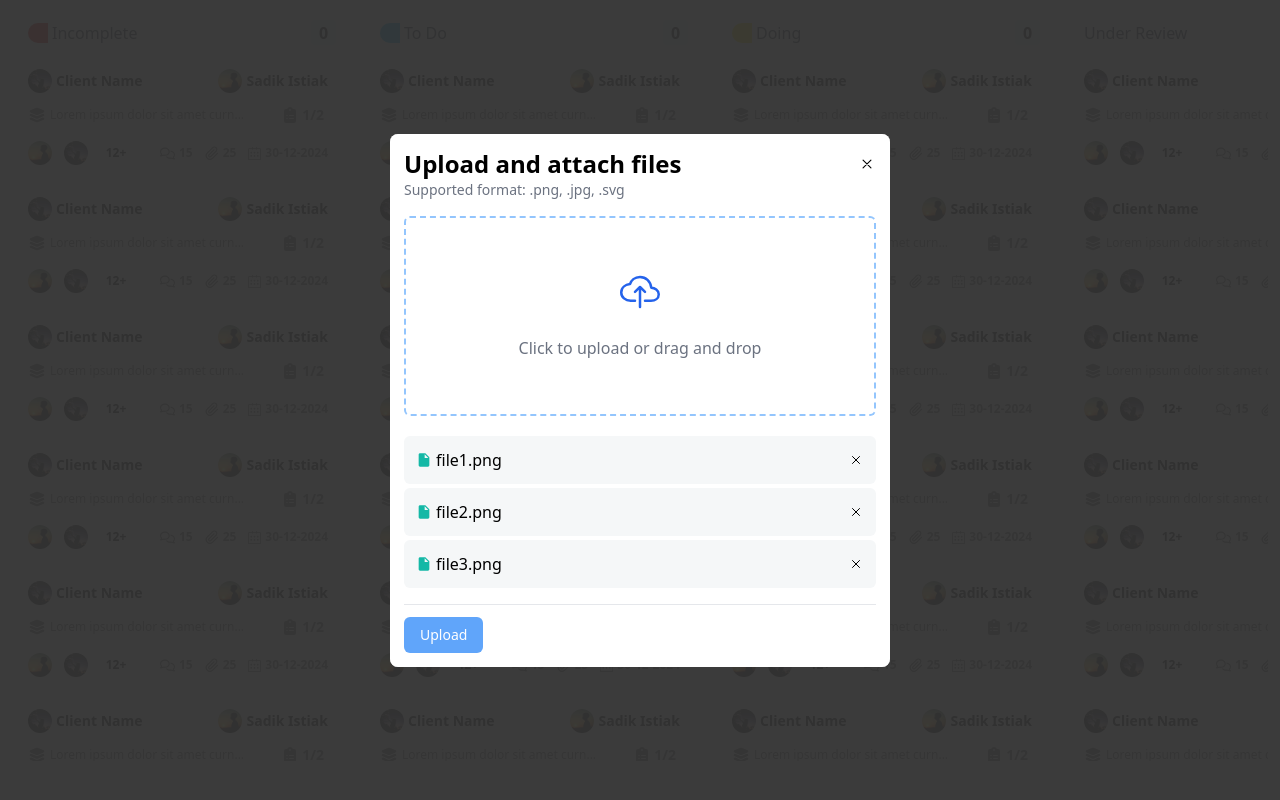
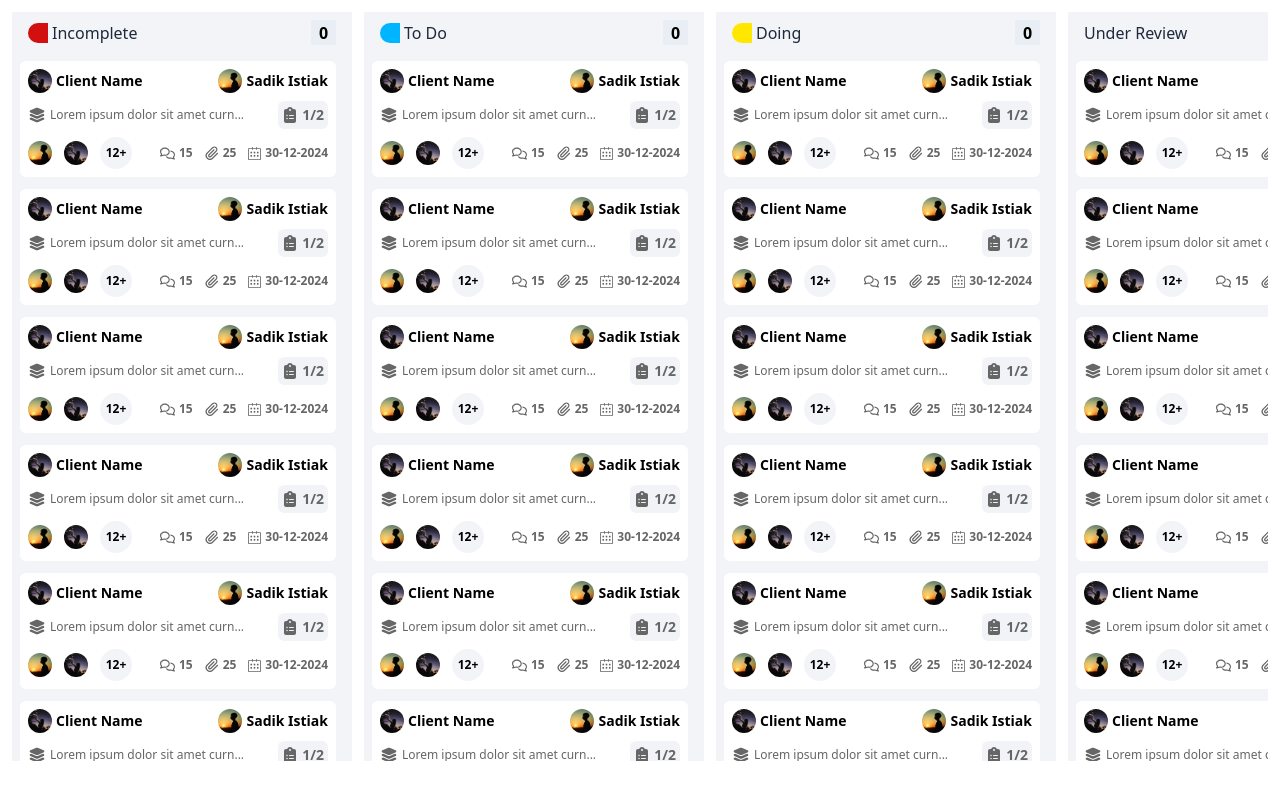
Before and after one commit to Md-Asikuzzaman/seopage1-assessment, a React (Vite) app: page / in a window 1280 px wide. Built offline with nearby package versions, Linux system fonts and the light colour scheme.

Commit message:
feat: setup modal show/hide logic

```diff
--- /dev/null
+++ b/src/components/Modal.tsx
@@ -0,0 +1,79 @@
+import { IoCloseOutline, IoCloudUploadOutline } from 'react-icons/io5';
+import { MdInsertDriveFile } from 'react-icons/md';
+import { useModalStore } from '../lib/store';
+
+const Modal = () => {
+  const { setIsModal } = useModalStore();
+
+  return (
+    <div
+      onClick={() => setIsModal()}
+      className='min-h-screen fixed top-0 left-0 bg-[#3333336a] w-full flex items-center justify-center'
+    >
+      <div
+        onClick={(e: React.MouseEvent) => {
+          e.stopPropagation();
+        }}
+        className='bg-white max-w-[500px] w-full p-3.5 rounded-lg space-y-1'
+      >
+        <div className='mb-4'>
+          <div className='flex items-center justify-between'>
+            <h2 className='text-2xl font-semibold'>Upload and attach files</h2>
+            <IoCloseOutline
+              onClick={() => setIsModal()}
+              className='cursor-pointer'
+              size={20}
+            />
+          </div>
+          <p className='text-sm text-gray-500'>
+            Supported format: .png, .jpg, .svg
+          </p>
+        </div>
+        {/* file drop area */}
+
+        <div className='border-2 border-dashed border-blue-300 hover:border-blue-500 h-[200px] rounded-md flex items-center justify-center cursor-pointer'>
+          <div className='flex flex-col gap-6 items-center'>
+            <IoCloudUploadOutline size={40} className='text-blue-600' />
+            <h3 className='text-md text-gray-500'>
+              Click to upload or drag and drop
+            </h3>
+          </div>
+        </div>
+
+        {/* all files */}
+        <div className='flex flex-col gap-1 pb-3 pt-4'>
+          <div className='flex items-center justify-between bg-[#F5F7F8] p-3 rounded-md'>
+            <div className='flex items-center gap-1'>
+              <MdInsertDriveFile className='text-teal-500' />
+              <p>file1.png</p>
+            </div>
+            <IoCloseOutline className='cursor-pointer' />
+          </div>
+          <div className='flex items-center justify-between bg-[#F5F7F8] p-3 rounded-md'>
+            <div className='flex items-center gap-1'>
+              <MdInsertDriveFile className='text-teal-500' />
+              <p>file2.png</p>
+            </div>
+            <IoCloseOutline className='cursor-pointer' />
+          </div>
+          <div className='flex items-center justify-between bg-[#F5F7F8] p-3 rounded-md'>
+            <div className='flex items-center gap-1'>
+              <MdInsertDriveFile className='text-teal-500' />
+              <p>file3.png</p>
+            </div>
+            <IoCloseOutline className='cursor-pointer' />
+          </div>
+        </div>
+
+        {/* upload button */}
+        <div className='border-t pt-3'>
+          <button className='bg-blue-400 hover:bg-blue-500 transition-colors text-sm text-white py-2 px-4 rounded-md'>
+            Upload
+          </button>
+        </div>
+      </div>
+    </div>
+  );
+};
+
+export default Modal;
--- a/src/components/TodoBox.tsx
+++ b/src/components/TodoBox.tsx
@@ -1,7 +1,7 @@
 import { FC } from 'react';
 import TodoBoxHeader from './TodoBoxHeader';
-import { IoCloseOutline, IoCloudUploadOutline } from 'react-icons/io5';
-import { MdInsertDriveFile } from 'react-icons/md';
+import Modal from './Modal';
+import { useModalStore } from '../lib/store';
 
 interface Props {
   title: string;
@@ -12,6 +12,8 @@ interface Props {
 }
 
 const TodoBox: FC<Props> = ({ title, count, isIcon, iconColor, card }) => {
+  const { isModal } = useModalStore();
+
   return (
     <div className='bg-[#F2F4F7] min-w-[340px] px-2'>
       <TodoBoxHeader
@@ -23,63 +25,7 @@ const TodoBox: FC<Props> = ({ title, count, isIcon, iconColor, card }) => {
       {card}
 
       {/* modal */}
-      <div className='min-h-screen fixed top-0 left-0 bg-[#3333336a] w-full flex items-center justify-center'>
-        <div className='bg-white max-w-[500px] w-full p-3.5 rounded-lg space-y-1'>
-          <div className='mb-4'>
-            <div className='flex items-center justify-between'>
-              <h2 className='text-2xl font-semibold'>
-                Upload and attach files
-              </h2>
-              <IoCloseOutline className='cursor-pointer' size={18} />
-            </div>
-            <p className='text-sm text-gray-500'>
-              Supported format: .png, .jpg, .svg
-            </p>
-          </div>
-          {/* file drop area */}
-
-          <div className='border-2 border-dashed border-blue-300 hover:border-blue-500 h-[200px] rounded-md flex items-center justify-center cursor-pointer'>
-            <div className='flex flex-col gap-6 items-center'>
-              <IoCloudUploadOutline size={40} className='text-blue-600' />
-              <h3 className='text-md text-gray-500'>
-                Click to upload or drag and drop
-              </h3>
-            </div>
-          </div>
-
-          {/* all files */}
-          <div className='flex flex-col gap-1 pb-3 pt-4'>
-            <div className='flex items-center justify-between bg-[#F5F7F8] p-3 rounded-md'>
-              <div className='flex items-center gap-1'>
-                <MdInsertDriveFile className='text-teal-500' />
-                <p>file1.png</p>
-              </div>
-              <IoCloseOutline className='cursor-pointer' />
-            </div>
-            <div className='flex items-center justify-between bg-[#F5F7F8] p-3 rounded-md'>
-              <div className='flex items-center gap-1'>
-                <MdInsertDriveFile className='text-teal-500' />
-                <p>file2.png</p>
-              </div>
-              <IoCloseOutline className='cursor-pointer' />
-            </div>
-            <div className='flex items-center justify-between bg-[#F5F7F8] p-3 rounded-md'>
-              <div className='flex items-center gap-1'>
-                <MdInsertDriveFile className='text-teal-500' />
-                <p>file3.png</p>
-              </div>
-              <IoCloseOutline className='cursor-pointer' />
-            </div>
-          </div>
-
-          {/* upload button */}
-          <div className='border-t pt-3'>
-            <button className='bg-blue-400 hover:bg-blue-500 transition-colors text-sm text-white py-2 px-4 rounded-md'>
-              Upload
-            </button>
-          </div>
-        </div>
-      </div>
+      {isModal && <Modal />}
     </div>
   );
 };
--- a/src/components/todo/TodoCard.tsx
+++ b/src/components/todo/TodoCard.tsx
@@ -5,13 +5,10 @@ import { IoLayers } from 'react-icons/io5';
 import { FaClipboardList, FaRegComments } from 'react-icons/fa6';
 import { GrAttachment } from 'react-icons/gr';
 import { SlCalender } from 'react-icons/sl';
+import { useModalStore } from '../../lib/store';
 
 const TodoCard = () => {
-  const handleFile = () => {
-    alert('clicked');
-
-    console.log('clicked!');
-  };
+  const { setIsModal } = useModalStore();
 
   return (
     <div className='bg-white p-2 rounded-md mr-2'>
@@ -54,7 +51,7 @@ const TodoCard = () => {
             15
           </div>
           <div
-            onClick={handleFile}
+            onClick={() => setIsModal()}
             className='text-xs font-semibold flex items-center gap-1 text-[#666666] cursor-pointer'
           >
             <GrAttachment size={14} />
--- /dev/null
+++ b/src/lib/store.ts
@@ -0,0 +1,11 @@
+import { create } from 'zustand';
+
+type Store = {
+  isModal: boolean;
+  setIsModal: () => void;
+};
+
+export const useModalStore = create<Store>()((set) => ({
+  isModal: false,
+  setIsModal: () => set((state) => ({ isModal: !state.isModal })), // Toggle the modal state
+}));
```
